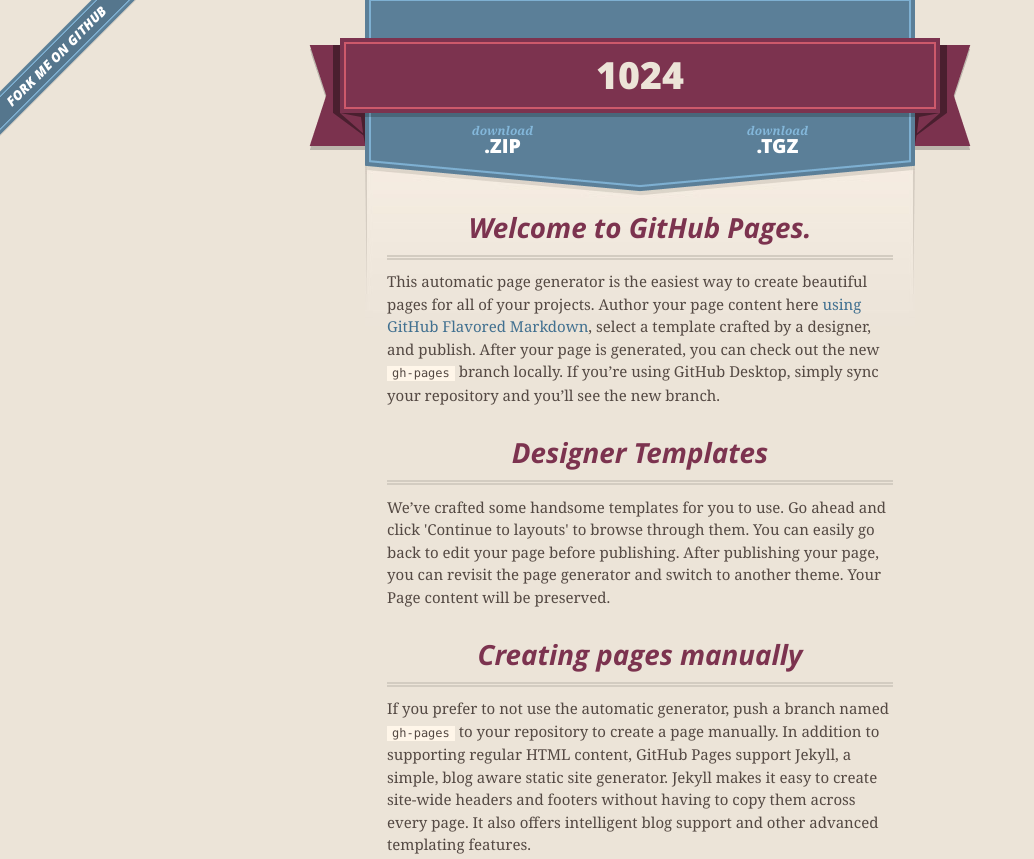
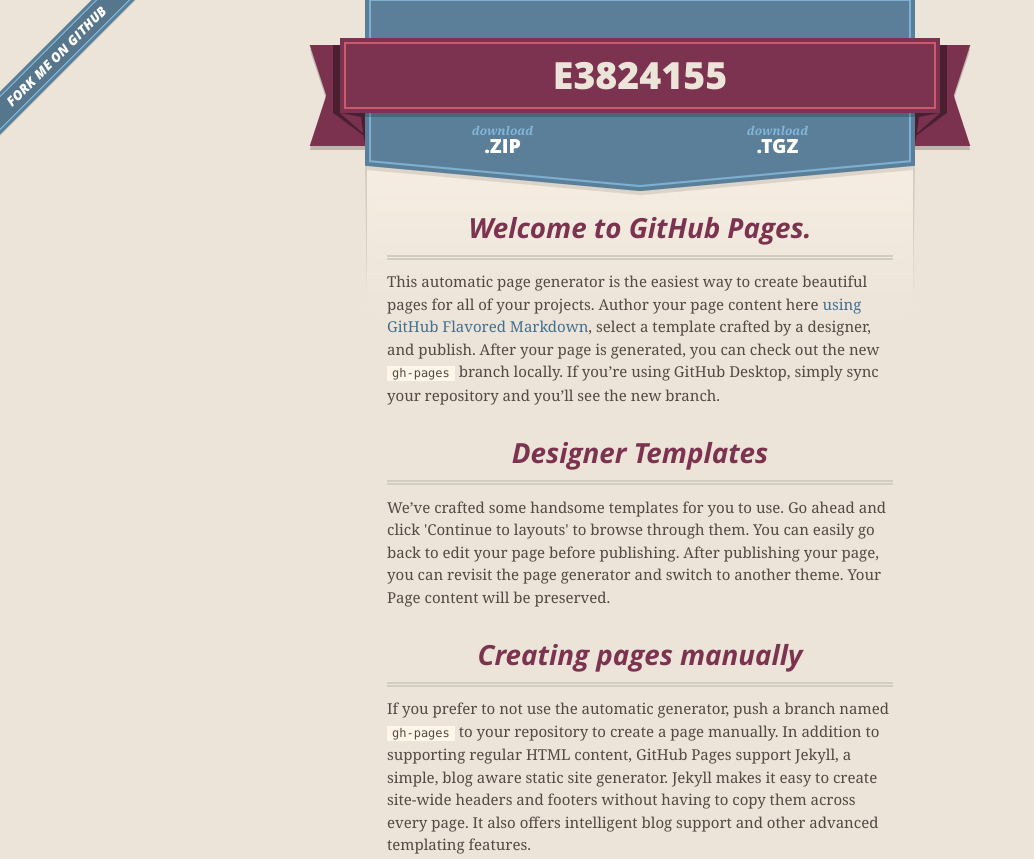
Before and after one commit to e3824155/1024, a plain HTML site: page index.html in a window 1280 px wide. Shown: the top 859 px of the page, without its empty margins (0-1034 px from the left). Drawn offline with nearby package versions, Linux system fonts and the light colour scheme.

Commit message:
Update index.html

```diff
--- a/index.html
+++ b/index.html
@@ -17,7 +17,7 @@
         $('#main_content').headsmart()
       })
     </script>
-    <title>1024 by e3824155</title>
+    <title>e3824155</title>
   </head>
 
   <body>
@@ -27,7 +27,7 @@
       <header>
         <span class="ribbon-outer">
           <span class="ribbon-inner">
-            <h1>1024</h1>
+            <h1>e3824155</h1>
             <h2></h2>
           </span>
           <span class="left-tail"></span>
```
